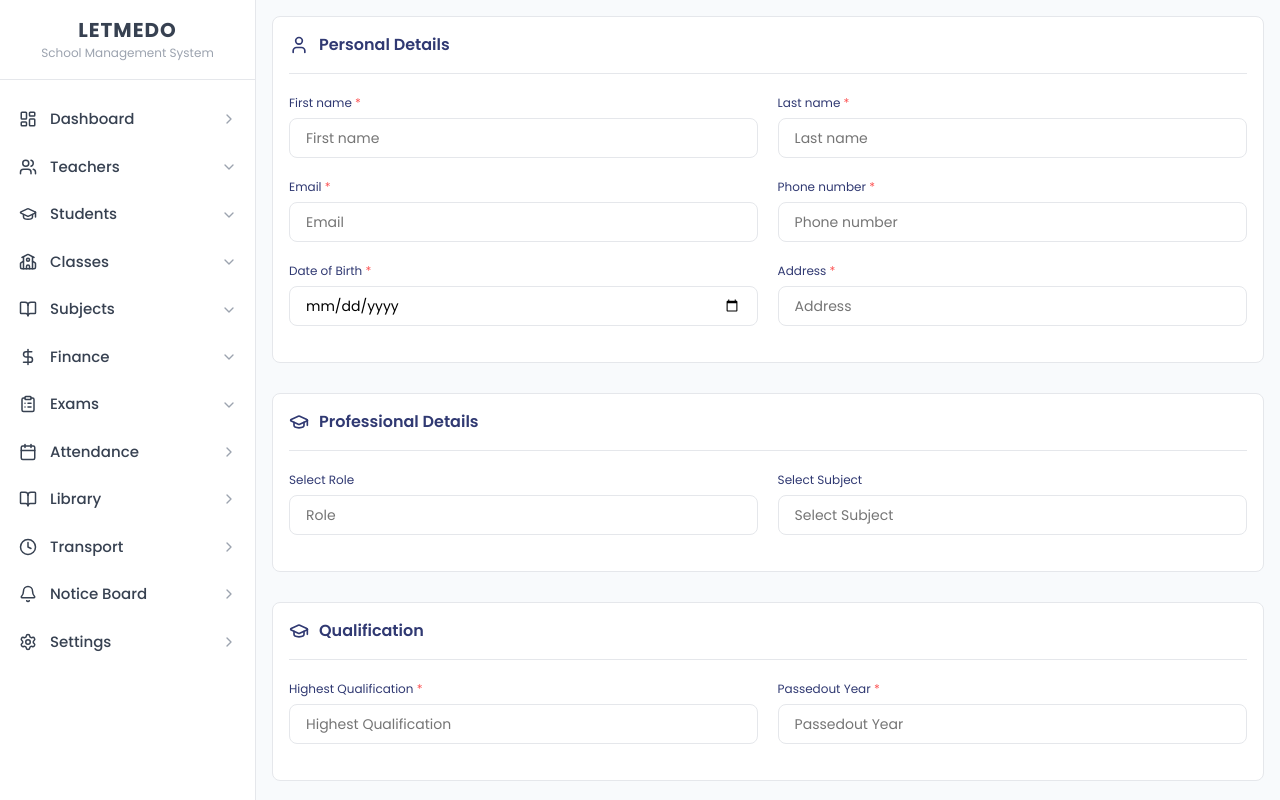
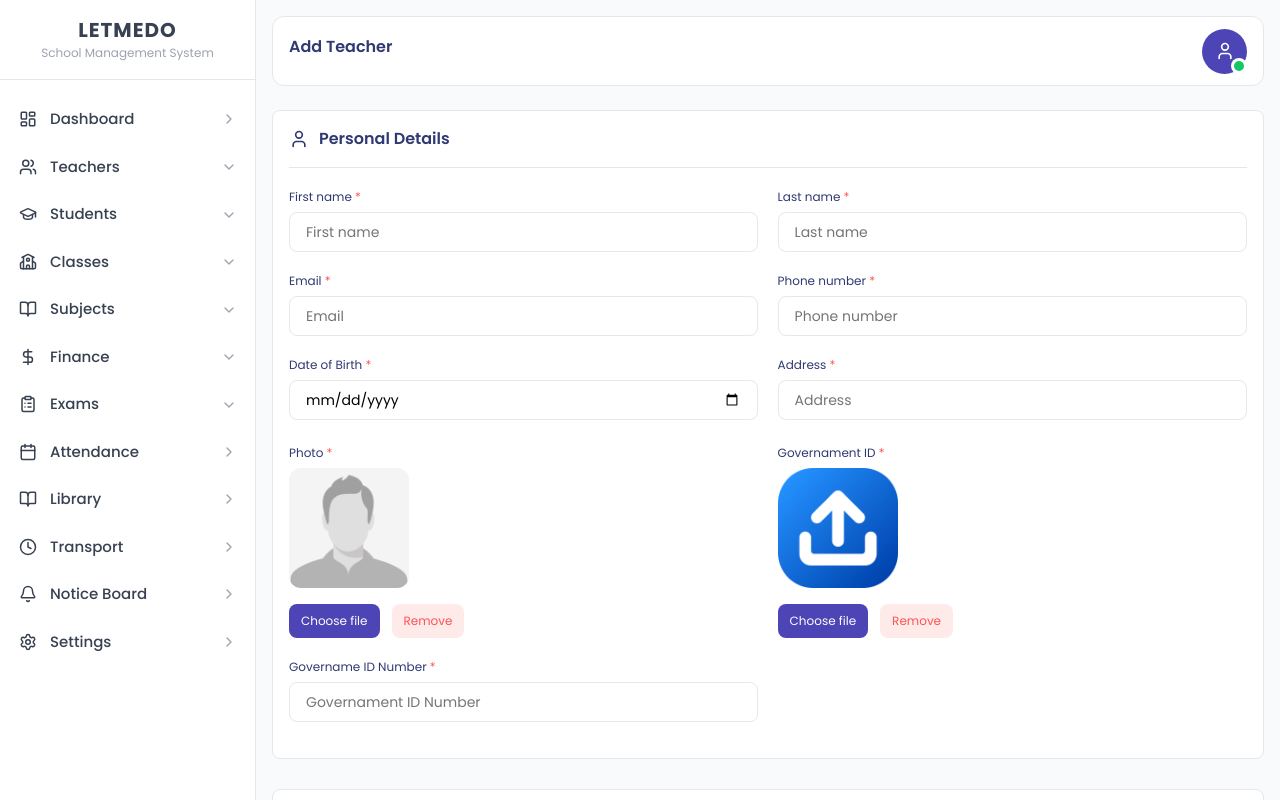
Before and after one commit to askideas/school-managemet-system, a React (Vite) app: page /addteacher in a window 1280 px wide. Built offline with nearby package versions, Linux system fonts and the light colour scheme.

Commit message:
Add Teacher statcic commits

```diff
--- a/src/App.css
+++ b/src/App.css
@@ -218,6 +218,58 @@
     color: white;
 }
 
+.top-bar-container {
+    width: 100%;
+    height: 70px;
+    border-radius: 12px;
+    border: 1px solid var(--border);
+    background: var(--white);
+    margin-bottom: 24px;
+    display: flex;
+    justify-content: space-between;
+    align-items: center;
+    padding: 16px;
+
+    h1 {
+        font-weight: 600;
+        font-size: 16px;
+        color: var(--txt-dark);
+    }
+
+    .user-details {
+        width: 45px;
+        height: 45px;
+        border-radius: 50%;
+        display: flex;
+        justify-content: center;
+        align-items: center;
+        background: var(--primary);
+        cursor: pointer;
+        position: relative;
+
+        .user-active {
+            width: 16px;
+            height: 16px;
+            border-radius: 50%;
+            background: var(--white);
+            display: flex;
+            justify-content: center;
+            align-items: center;
+            position: absolute;
+            bottom: 0;
+            right: 0;
+
+            span {
+                width: 10px;
+                height: 10px;
+                border-radius: 50%;
+                background: var(--green);
+                display: flex;
+            }
+        }
+    }
+}
+
 /* Responsive */
 @media (max-width: 768px) {
     .side-bar-menu {
--- a/src/Pages/AddTeacher/AddTeacher.css
+++ b/src/Pages/AddTeacher/AddTeacher.css
@@ -73,6 +73,70 @@
             -moz-appearance: textfield;
         }
     }
+
+    .teacher-upload-con {
+        width: 49%;
+        height: fit-content;
+        margin-bottom: 20px;
+
+        label {
+            font-size: 12px;
+            color: var(--txt-dark);
+            margin-bottom: 6px;
+
+            span {
+                color: var(--red);
+            }
+        }
+
+        .preview-con {
+            width: 120px;
+            height: 120px;
+            border-radius: 12px;
+
+            img {
+                width: 100%;
+                height: 100%;
+                border-radius: 12px;
+            }
+        }
+
+        .upload-actions {
+            width: 100%;
+            height: fit-content;
+            display: flex;
+            justify-content: flex-start;
+            align-items: center;
+            column-gap: 12px;
+            margin-top: 16px;
+
+            button {
+                width: fit-content;
+                height: fit-content;
+                padding: 8px 12px;
+                border-radius: 8px;
+                outline: none;
+                border: none;
+                font-size: 12px;
+
+                &.upload-btn {
+                    background: var(--primary);
+                    color: var(--white);
+                }
+
+                &.upload-cancel {
+                    background: var(--primary);
+                    color: var(--red);
+                    background: var(--red-shade);
+
+                    &:hover {
+                        color: var(--white);
+                        background: var(--red);
+                    }
+                }
+            }
+        }
+    }
 }
 
 .actions-con {
--- a/src/Pages/AddTeacher/AddTeacher.jsx
+++ b/src/Pages/AddTeacher/AddTeacher.jsx
@@ -1,12 +1,20 @@
 import React from 'react'
 import './AddTeacher.css'
-import { GraduationCap, User, UserPlus } from 'lucide-react'
+import { GraduationCap, Landmark, User, UserPlus } from 'lucide-react'
+import Photopreview from '../../assets/photo-preview.png'
+import ImageUploadPreview from '../../assets/image-upload-preview.png'
 
 const AddTeacher = () => {
   return (
     <>
+      <div className="top-bar-container">
+        <h1>Add Teacher</h1>
+        <div className="user-details">
+          <User style={{color: '#ffffff', width: '20px'}} />
+          <span className="user-active"><span></span></span>
+        </div>
+      </div>
       {/* Personal Details Section */}
-      <div className="add-teacher-heading-container"></div>
 
       <div className="add-teacher-personal-details-form-container add-teacher-container">
         <div className="heading-con">
@@ -50,6 +58,34 @@ const AddTeacher = () => {
             <label htmlFor="">Address <span>*</span></label>
             <input type="text" placeholder='Address' />
           </div>
+
+          <div className="teacher-upload-con">
+            <label htmlFor="">Photo <span>*</span></label>
+            <div className="preview-con">
+              <img src={Photopreview} alt="" />
+            </div>
+            <div className="upload-actions">
+              <button className="upload-btn">Choose file</button>
+              <button className="upload-cancel">Remove</button>
+            </div>
+          </div>
+
+          <div className="teacher-upload-con">
+            <label htmlFor="">Governament ID <span>*</span></label>
+            <div className="preview-con">
+              <img src={ImageUploadPreview} alt="" />
+            </div>
+            <div className="upload-actions">
+              <button className="upload-btn">Choose file</button>
+              <button className="upload-cancel">Remove</button>
+            </div>
+          </div>
+
+          <div className="teacher-input-con">
+            <label htmlFor="">Govername ID Number <span>*</span></label>
+            <input type="text" placeholder='Governament ID Number' />
+          </div>
+
         </div>
       </div>
 
@@ -106,6 +142,35 @@ const AddTeacher = () => {
         </div>
       </div>
 
+      {/* Bank Details Section */}
+      <div className="add-teacher-bank-details-form-container add-teacher-container">
+        <div className="heading-con">
+          <h1><Landmark className='icon' /> Bank Details</h1>
+        </div>
+
+        <div className="teacher-input-container">
+          <div className="teacher-input-con">
+            <label htmlFor="">Bank Name <span>*</span></label>
+            <input type="text" placeholder='Bank Name' />
+          </div>
+
+          <div className="teacher-input-con">
+            <label htmlFor="">Account Number <span>*</span></label>
+            <input type="text" placeholder='Account Number' />
+          </div>
+
+          <div className="teacher-input-con">
+            <label htmlFor="">IFSC Code <span>*</span></label>
+            <input type="text" placeholder='IFSC Code' />
+          </div>
+
+          <div className="teacher-input-con">
+            <label htmlFor="">UPI Id <span>*</span></label>
+            <input type="text" placeholder='UPI Id' />
+          </div>
+        </div>
+      </div>
+
       {/* Save Button */}
       <div className="actions-con">
         <button className="save-teacher-btn">
--- a/src/index.css
+++ b/src/index.css
@@ -1,11 +1,11 @@
 @import url('https://fonts.googleapis.com/css2?family=Poppins:ital,wght@0,100;0,200;0,300;0,400;0,500;0,600;0,700;0,800;0,900;1,100;1,200;1,300;1,400;1,500;1,600;1,700;1,800;1,900&display=swap');
 
 :root {
-    --primary: #3454d1;
+    --primary: #4D44B5;
     --violet: #4D44B5;
     --border: #e5e7eb;
     --red: #fd5353;
-    --primary-color: #3454d1;
+    --primary-color: #4D44B5;
     --primary-hover: #4D44B5;
     --secondary-color: #64748b;
     --text-primary: #374151;
@@ -14,11 +14,15 @@
     --bg-primary: #ffffff;
     --bg-secondary: #f8fafc;
     --bg-hover: #f1f5f9;
-    --bg-active: #3454d1;
+    --bg-active: #4D44B5;
     --border: #e5e7eb;
     --border-light: #f3f4f6;
     --white: #ffffff;
     --black: #000000;
+    --red: #fd5353;
+    --red-shade: #ffeaea;
+    --green: #17c666;
+    --green-shade: #e1fbed;
 
     --txt-dark: #303972;
 }
```
Also changed, not shown: src/assets/image-upload-preview.png (added), src/assets/photo-preview.png (added).
